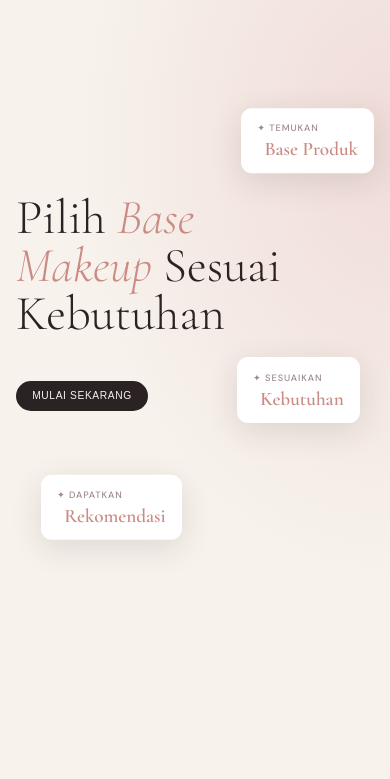
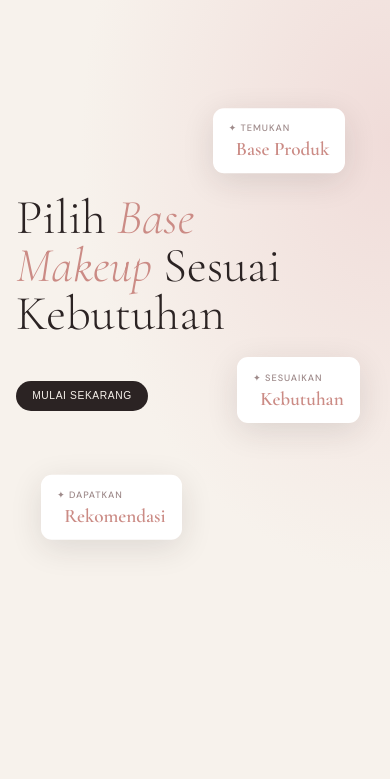
Before and after one commit to jihanagfria/Web_Rekomendasi, a Flask app: page / in a window 390 px wide. Shown: the part 65-844 px from the top of the page. Run offline with Flask 3, Linux system fonts and the light colour scheme.

Commit message:
Update style.css

```diff
--- a/frontend/static/style.css
+++ b/frontend/static/style.css
@@ -616,7 +616,7 @@ body {
   }
   .app-view-home .hc-label { font-size: .58rem; }
   .app-view-home .hc-step { font-size: 1.2rem; }
-  .app-view-home .hc1 { top: 15%; right: 0; left: auto; }
+  .app-view-home .hc1 { top: 15%; right: 8%; left: auto; }
   .app-view-home .hc2 { top: 46%; right: 4%; left: auto; }
   .app-view-home .hc3 { top: 62%; left: 7%; }
 }
```
